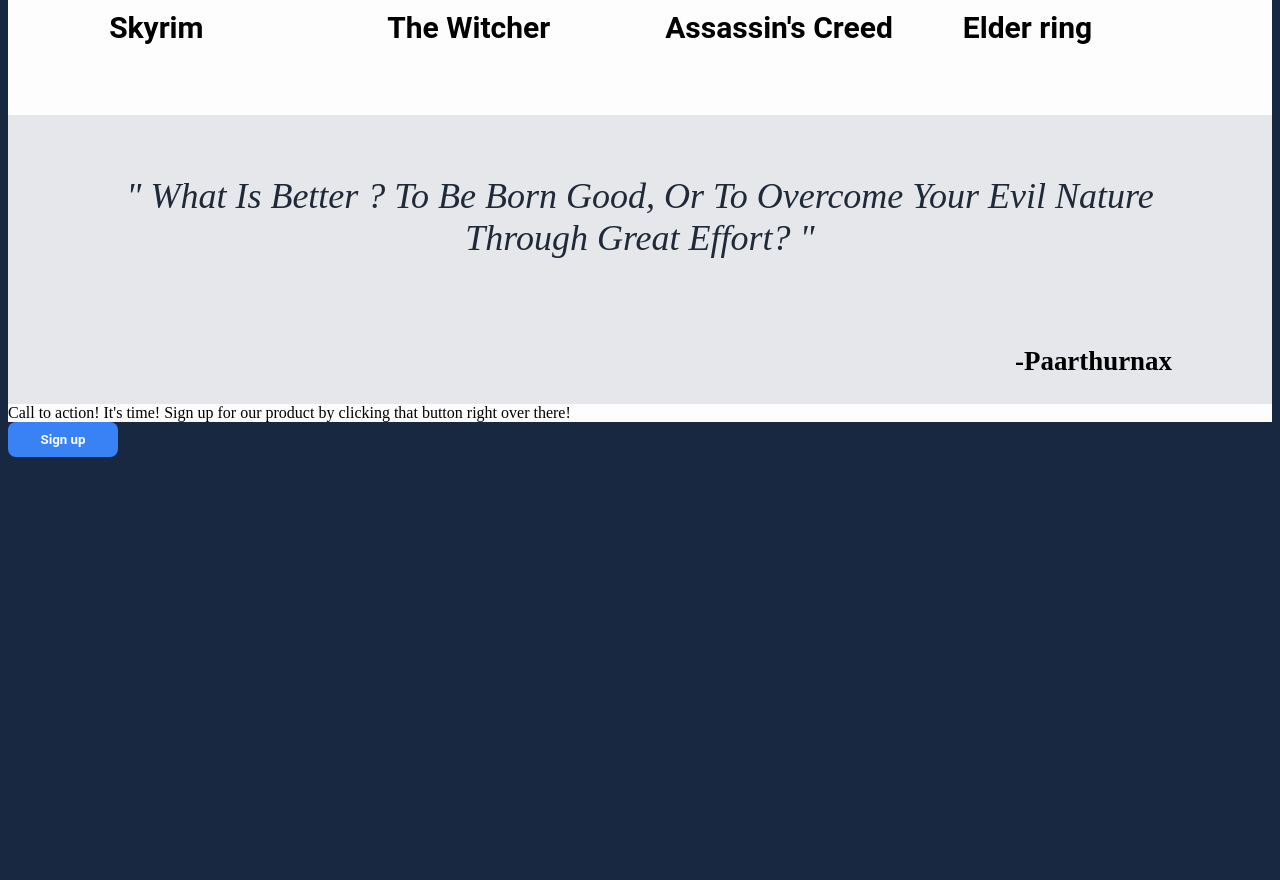
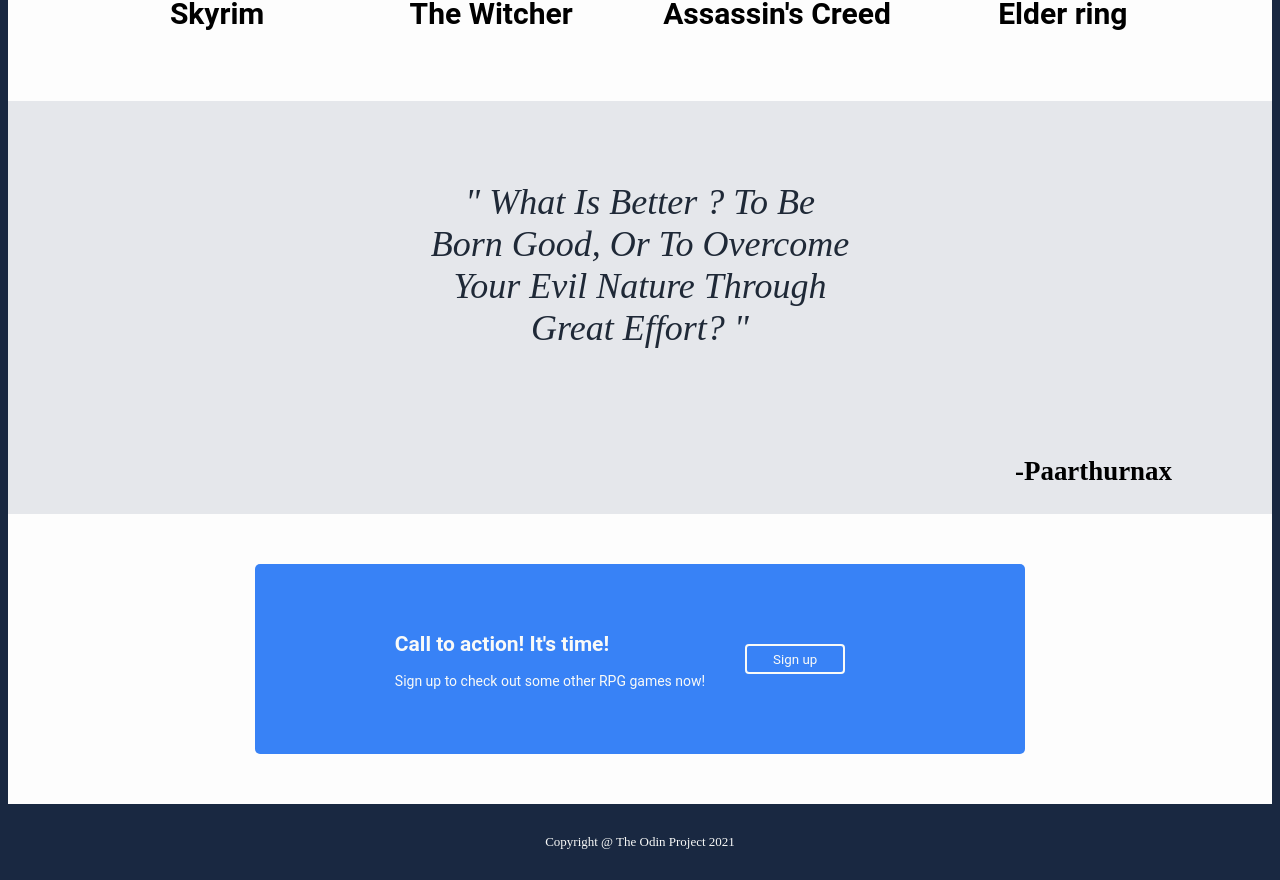
Before and after one commit to yuri-sama007/landing-page, a plain HTML site: page index.html in a window 1280 px wide. Shown: the part 1109-1989 px from the top of the page. Before the commit the page ends 1574 px from the top, so only its background shows below. Drawn offline with Linux system fonts and the light colour scheme.

```diff
--- a/index.html
+++ b/index.html
@@ -6,11 +6,11 @@
     <link rel="stylesheet" href="style.css" />
     <title>Famous RPG games</title>
   </head>
-  <body>
+<body>
     <nav>
       <div class="logo">
         <img
-          src="./images/logo.jpeg"
+           src="./images/logo.jpeg"
           style="width: 120px; height: 100px"
           alt="logo"
         />
@@ -34,7 +34,7 @@
             fiction environments.
           </p>
         </div>
-        <button class="sign-up"><a href="#">Sign up</a></button>
+        <button class="btn"><a href="#">Sign up</a></button>
       </div>
       <img class="img" src="images/rpg.jpeg" alt="octopath traveler ARPG" />
     </div>
@@ -51,25 +51,27 @@
     </div>
 
     <div class="quote-section">
-      <div class="quote"> " What Is Better ? To Be Born Good, Or To Overcome Your Evil Nature Through Great Effort? "</div>
+      <div class="quote"> " What Is Better ? To Be<br/> Born Good, Or To Overcome <br/>Your Evil Nature Through<br/> Great Effort? "</div>
       <div class="name">  <h3>-Paarthurnax</h3></div>
 
     </div>
 
+    <div class="last">
     <div class="sign-up">
-    <div class="sign">Call to action! It's time!
-      Sign up for our product by clicking that button right over there!</div>
+      <div class="sign">
+       <div class="fix"> <h2>Call to action! It's time!</h2>
+         <p> Sign up to check out some other RPG games now!</p>
+      </div>
 
-     <button>Sign up</button>
+    <button>Sign up</button></div>
+    </div>
+    </div>
+      </div>
 
-
-
+ <footer>
+    <div class="footer">
+      Copyright @ The Odin Project 2021
     </div>
-
-
-
-
-
-    <footer></footer>
+    </footer>
   </body>
 </html>
--- a/style.css
+++ b/style.css
@@ -1,6 +1,4 @@
-
 body {
-
   background-color: #192841;
 }
 
@@ -15,11 +13,9 @@
   float: left;
   margin: 20px;
   margin-left: 100px;
-  border-collapse: separate;
   overflow: hidden;
   border-radius: 20px 30px;
 }
-
 
 nav {
   display: block;
@@ -46,26 +42,25 @@
   text-transform: uppercase;
 }
 a:hover {
-  text-decoration: underline;
+  text-decoration: none;
   transition: 0.3s;
 }
 
 .container {
   display: flex;
-  justify-content: space-between;
+  align-items: center;
   padding: 50px;
   margin: 100px;
 }
 .container img {
   width: 460px;
   height: 290px;
-  border: 5px solid;
-  border-color: #86a5d7;
   margin: 10px;
 }
 
 .hero {
   font-family: "Roboto", arial;
+
 }
 .bold {
   font-size: 24px;
@@ -77,20 +72,17 @@
   font-weight: lighter;
   color: #e5e7eb;
 }
-
-button {
-  display: block;
-  text-align: center;
+.btn {
+  display: flex;
+  border:0;
   width: 110px;
-  border: none;
-  background: #3882f6;
+  color: #f9faf8;
+  font-size: 20px;
+  background-color: #3882f6;
   padding: 10px;
   border-radius: 8px;
-  color: #fff;
-  font-family: "Roboto", arial;
-  text-decoration: none;
-  font-weight: bold;
 }
+
 .middle {
   display: flex;
   flex-wrap: wrap;
@@ -98,29 +90,26 @@
   background: #fdfdfd;
   padding: 40px;
 }
-.tittle{
-font-size: 36px;
-font-weight: bolder;
-
+.tittle {
+  font-size: 36px;
+  font-weight: bolder;
 }
-
-
 
 .content {
   display: flex;
-
   justify-content: space-around;
   gap: 70px;
 }
 
 .content img {
   display: flex;
-  border: 4px solid #3882f6;
+  border: 2px solid #3882f6;
   width: 200px;
   height: 200px;
   border-radius: 15px;
 }
 .content h3 {
+  text-align: center;
   font-size: 30px;
   font-weight: bold;
   font-family: "Roboto", arial;
@@ -132,12 +121,12 @@
   background-color: #e5e7eb;
 }
 .quote {
-  display: flex;
   text-align: center;
-  padding: 30px;
-  margin: 30px;
+  padding: 40px;
+  margin: 40px;
   color: #1f2937;
   font-size: 36px;
+
   font-style: italic;
 }
 
@@ -147,8 +136,59 @@
   font-size: 23px;
   padding-right: 100px;
 }
+.last {
+  display: flex;
+  justify-content: space-around;
+  background: #fdfdfd;
+
+}
+.sign-up {
+
+  background: #3882f6;
+  margin: 50px;
+  padding: 30px;
+  border-radius: 5px;
+}
+.fix{
+  font-size: 14px;
+  font-family: "Roboto", arial;
+  color: #f9faf8;
+
+
+}
 .sign {
-  background: #fdfdfd;
   display: flex;
   align-items: center;
+
+  margin: 10px;
+  padding-left: 100px;
+  padding-right: 100px;
+
 }
+
+.sign-up button {
+  display: flex;
+  justify-content: center;
+  align-items: center;
+  font-family: "Roboto", arial;
+  border:2px solid;
+  height: 30px;
+  background: #3882f6;
+  color: #f9faf8;
+  margin: 40px;
+  padding: 10px;
+  width: 100px;
+  border-radius: 4px;
+
+
+}
+
+.footer {
+  display: flex;
+  justify-content: center;
+  padding: 15px;
+  margin: 15px;
+  background-color: #192841;
+  color: #f9faf8;
+  font-size: small;
+}
```
